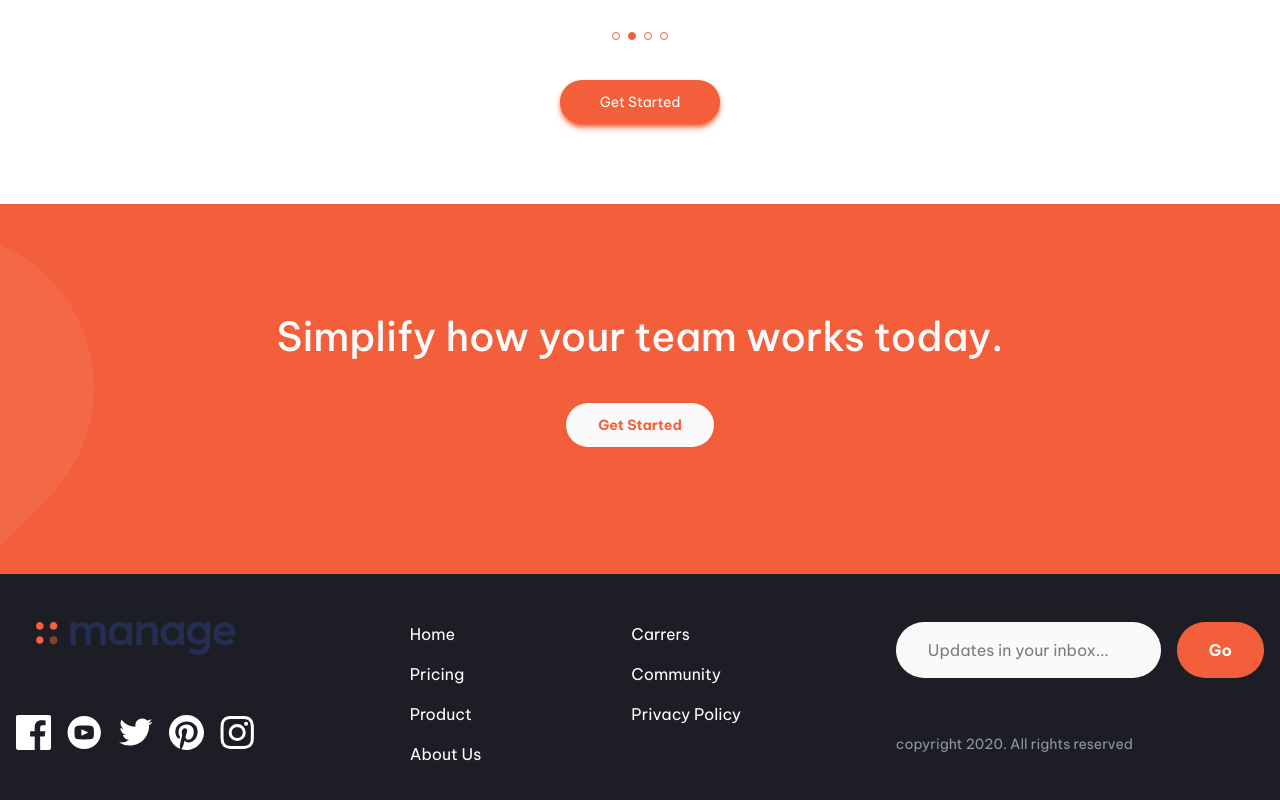
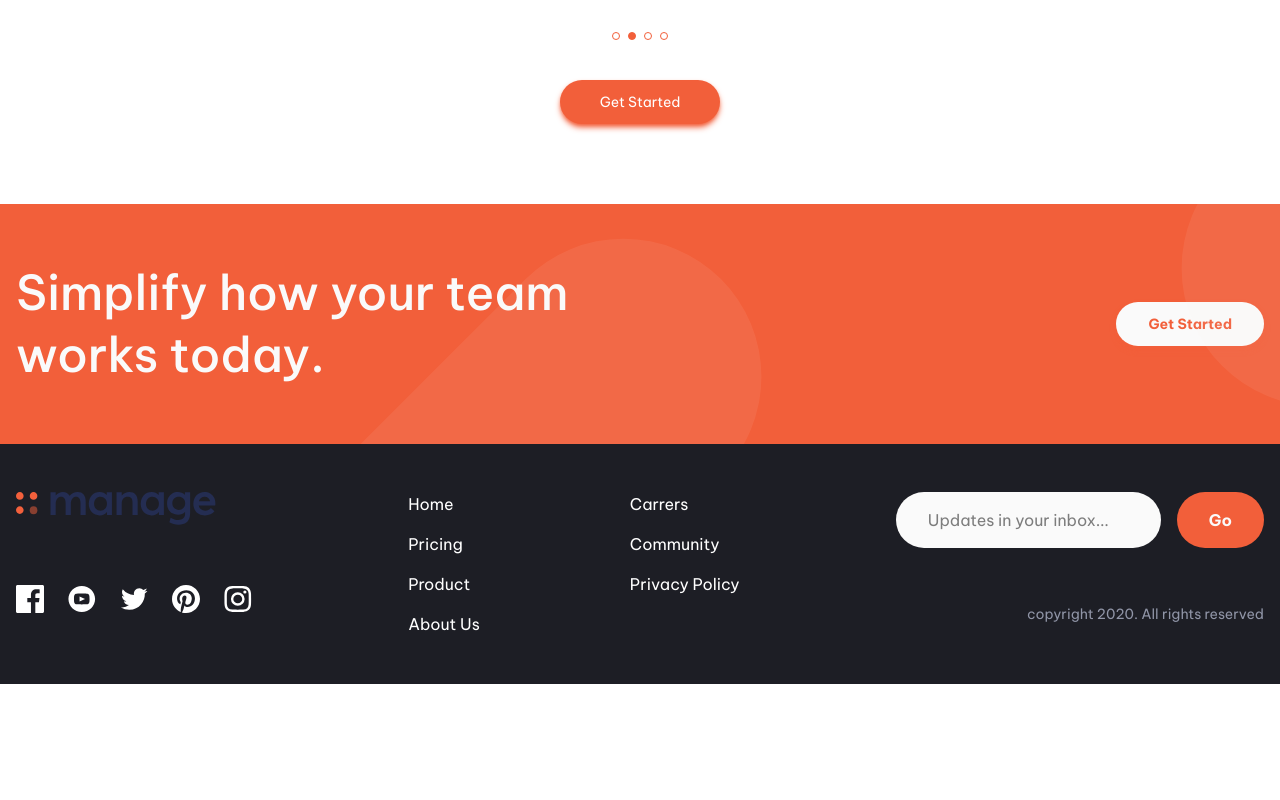
Before and after one commit to khalidesskali/manage-landing-page, a React (Vite) app: page / in a window 1280 px wide. Shown: the part 2141-2941 px from the top of the page. After the commit the page ends 2825 px from the top, so only its background shows below. Built offline with nearby package versions, Linux system fonts and the light colour scheme.

Commit message:
complete responsive

```diff
--- a/src/components/CTA.jsx
+++ b/src/components/CTA.jsx
@@ -1,31 +1,43 @@
 import React from "react";
 import mobilebg from "../assets/images/bg-simplify-section-mobile.svg";
+import laptop from "../assets/images/bg-simplify-section-desktop.svg";
 
 const CTA = () => {
   return (
     <div
-      className="relative flex items-center justify-center flex-col gap-10 h-[370px]
-      w-full bg-primary-red mt-15 p-10"
+      className="relative h-[350px] lg:h-[240px]
+      w-full bg-primary-red mt-15 grid items-center overflow-hidden"
+    >
+      <div
+        className="container mx-auto px-4 flex items-center justify-center
+        flex-col gap-10 lg:flex-row lg:justify-between"
       >
         <img
           src={mobilebg}
           alt="background image"
-        className="absolute top-10 left-0 z-10"
+          className="absolute top-10 left-0 z-10 select-none lg:hidden"
+          loading="lazy"
+        />
+        <img
+          src={laptop}
+          alt=""
+          className="hidden lg:inline absolute top-[-50px] left-[330px] select-none"
         />
         <h2
-        className="font-medium text-very-light-gray text-[2.5rem] text-center
-      leading-[1.3] z-20"
+          className="font-medium text-very-light-gray text-[2.5rem] md:text-[3rem] text-center lg:text-start
+          leading-[1.3] z-20 lg:max-w-[580px]"
         >
           Simplify how your team works today.
         </h2>
         <button
-        className="block mx-auto mb-5 py-3 px-8 bg-very-light-gray
+          className="block mx-auto mb-5 lg:mb-0 py-3 px-8 lg:mx-0 bg-very-light-gray
         text-primary-red font-bold rounded-full
         shadow-primary-red cursor-pointer text-sm shadow-md"
         >
           Get Started
         </button>
       </div>
+    </div>
   );
 };
 
--- a/src/components/Footer.jsx
+++ b/src/components/Footer.jsx
@@ -31,7 +31,7 @@ const Footer = () => {
                 Go
               </button>
             </div>
-            <p className="hidden text-sm mt-12 text-left text-darkgrayish-blue lg:block">
+            <p className="hidden text-sm mt-12 text-right text-darkgrayish-blue lg:block">
               copyright 2020. All rights reserved
             </p>
           </form>
@@ -52,29 +52,34 @@ const Footer = () => {
               <a href="">Privacy Policy</a>
             </div>
           </div>
-          <div className="mt-13 lg:mt-0 flex flex-col gap-15 items-center lg:-order-1">
-            <div className="flex items-center justify-center text-white gap-10 sm:gap-24 lg:gap-4">
-              <img width={35} src={fb} alt="social media icon" loading="lazy" />
+          <div className="mt-13 lg:mt-0 flex flex-col gap-15 items-center lg:-order-1 lg:items-start">
+            <div className="flex items-center justify-center text-white gap-10 sm:gap-24 lg:gap-6 ">
               <img
-                width={35}
+                className="w-9 lg:w-7"
+                src={fb}
+                alt="social media icon"
+                loading="lazy"
+              />
+              <img
+                className="w-9 lg:w-7"
                 src={youtube}
                 alt="social media icon"
                 loading="lazy"
               />
               <img
-                width={35}
+                className="w-9 lg:w-7"
                 src={twitter}
                 alt="social media icon"
                 loading="lazy"
               />
               <img
-                width={35}
+                className="w-9 lg:w-7"
                 src={pinterest}
                 alt="social media icon"
                 loading="lazy"
               />
               <img
-                width={35}
+                className="w-9 lg:w-7"
                 src={insta}
                 alt="social media icon"
                 loading="lazy"
```
Lines whose indentation alone changed are shown as unchanged.
